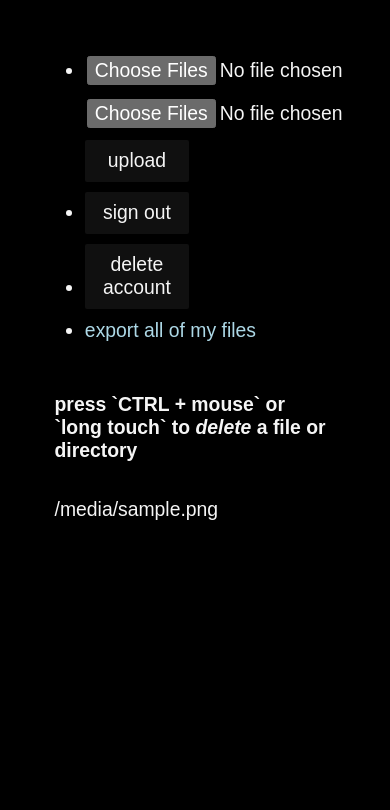
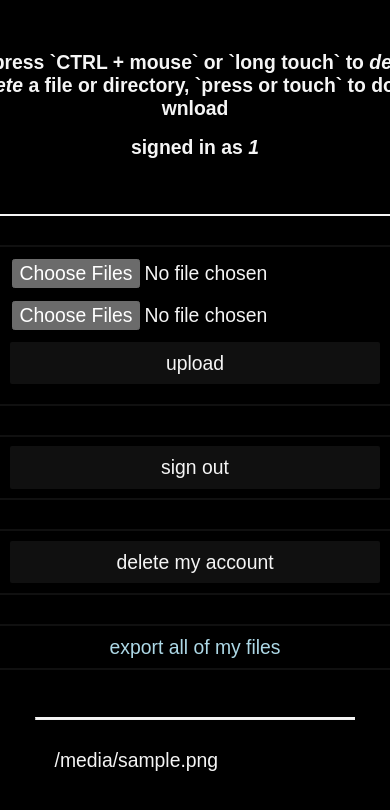
Before and after one commit to TruncatedDinoSour/homeserver, a Python web app: template src/homeserver/templates/index.j2 in a window 390 px wide; the page is wider, and only the part inside the window is pictured. Shown: the top 810 px of that part. Run offline with Jinja, Linux system fonts and the light colour scheme; the template is opened without the code that fills it: most values are stand-ins (such as "Sample title", 1, 10 or a date in 2020).

Commit message:
files: improve css, add showing for session
Signed-off-by: Ari Archer <ari.web.xyz@gmail.com>

```diff
--- a/src/homeserver/app_files.py
+++ b/src/homeserver/app_files.py
@@ -106,7 +106,7 @@ def index() -> Response | str:
         return flask.redirect(flask.url_for("files.index") + "/account")
 
     return flask.render_template(
-        "files/index.j2", files=generate_filetree(get_fp(flask.session["user-id"]))  # type: ignore
+        "files/index.j2", files=generate_filetree(get_fp(flask.session["user-id"])), user_id=flask.session["user-id"]  # type: ignore
     )
 
 
--- a/src/homeserver/static/css/files.css
+++ b/src/homeserver/static/css/files.css
@@ -67,9 +67,63 @@ button {
 nav button {
     background-color: #101010;
     padding: 0.5em;
-    width: 40%;
+    width: 100%;
+}
+
+
+.simple-form > input[type="submit"]:hover,
+nav button:hover,
+.simple-form > input[type="submit"]:focus,
+nav button:focus {
+    background-color: #121212;
 }
 
 .simple-form > input[type="file"] {
     padding: 0.1em;
 }
+
+h1,
+h2 {
+    text-align: center;
+}
+
+nav > ul > * {
+    margin-bottom: 0.9em;
+}
+
+nav {
+    justify-content: center;
+    display: grid;
+    grid-gap: 1em;
+    grid-template-columns: 35% auto;
+}
+
+hr {
+    border-top: 2px solid whitesmoke;
+}
+
+@media only screen and (max-width: 700px) {
+    nav {
+        grid-template-columns: auto;
+    }
+
+    nav > ul {
+        border-top: 2px solid whitesmoke;
+        padding-top: 0.9em;
+        list-style: none;
+        padding: 0;
+    }
+
+    nav > ul > * {
+        margin-top: 1.5em;
+        border: 2px solid #101010;
+        padding: 0.5em;
+        text-align: center;
+    }
+
+    h1,
+    h2 {
+        word-break: break-all;
+        word-wrap: word-break;
+    }
+}
--- a/src/homeserver/static/css/generic.css
+++ b/src/homeserver/static/css/generic.css
@@ -33,10 +33,6 @@ li {
     margin: 0.5em;
 }
 
-code {
-    white-space: pre-wrap !important;
-}
-
 @media (prefers-reduced-motion: reduce) {
     *,
     *::before,
--- a/src/homeserver/static/css/index.css
+++ b/src/homeserver/static/css/index.css
@@ -1,4 +1,6 @@
-*, *::before, *::after {
+*,
+*::before,
+*::after {
     background-color: black;
     color: whitesmoke;
     font-size: 1.1rem;
@@ -9,6 +11,7 @@ a {
     text-decoration: none;
 }
 
-a:hover {
+a:hover,
+a:focus {
     text-decoration: underline;
 }
--- a/src/homeserver/static/css/paste.css
+++ b/src/homeserver/static/css/paste.css
@@ -25,7 +25,8 @@ form > input {
 }
 
 
-form > input:hover {
+form > input:hover,
+form > input:focus {
     background-color: #101010;
     cursor: pointer;
 }
--- a/src/homeserver/templates/files/index.j2
+++ b/src/homeserver/templates/files/index.j2
@@ -15,6 +15,11 @@
 
 {% block body %}
 <nav>
+    <div>
+        <h1>press `CTRL + mouse` or `long touch` to <i>delete</i> a file or directory, `press or touch` to download</h1>
+        <h2>signed in as <i>{{ user_id }}</i></h2>
+    </div>
+
     <ul>
         <li>
             <form class="simple-form" method="POST" enctype="multipart/form-data">
@@ -25,15 +30,14 @@
             </form>
         </li>
         <li><button id="signout">sign out</button></li>
-        <li><button id="delete-account">delete account</button></li>
+        <li><button id="delete-account">delete my account</button></li>
         <li><a href="export" target="_blank">export all of my files</a></li>
     </ul>
 </nav>
 
+<hr />
+
 <div id="files">
-    <h1>press `CTRL + mouse` or `long touch` to <i>delete</i> a file or directory</h1>
-    <br />
-
 {% if files %}
     {{ files }}
 {% else %}
```
